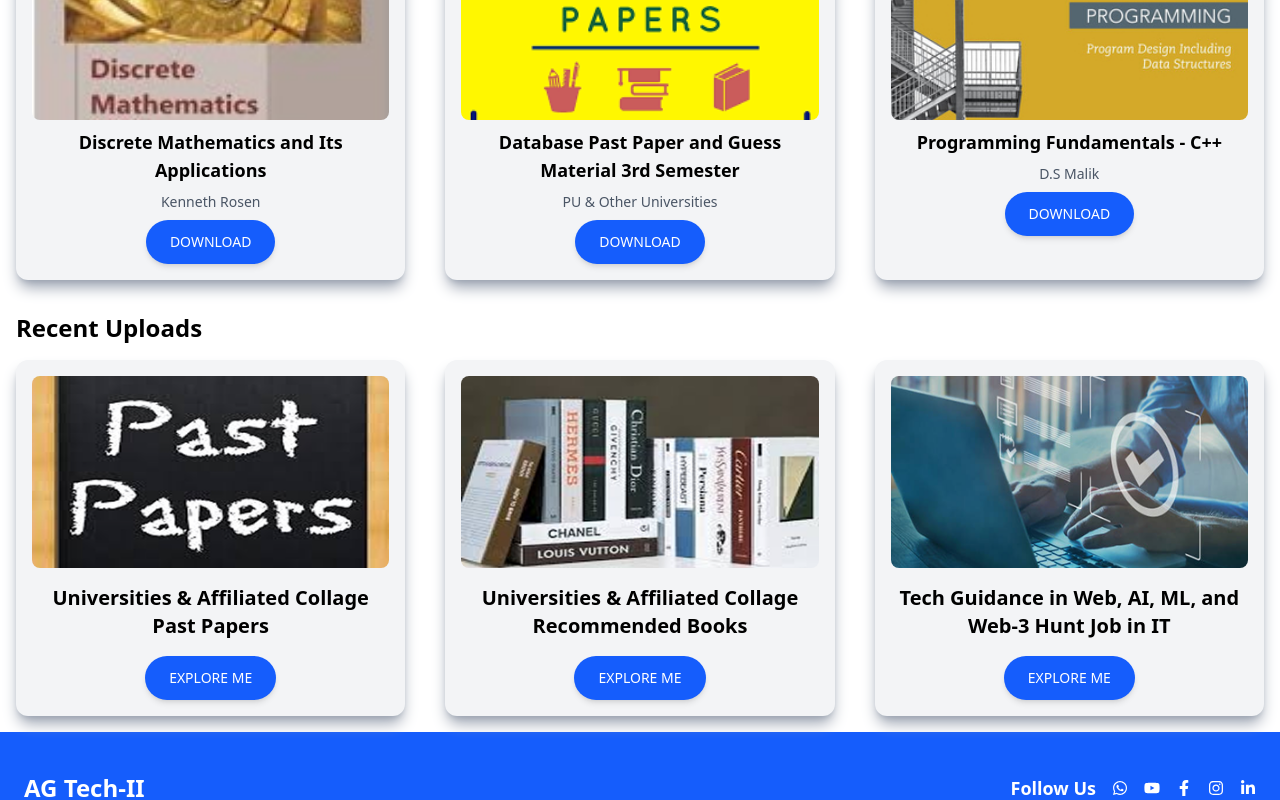
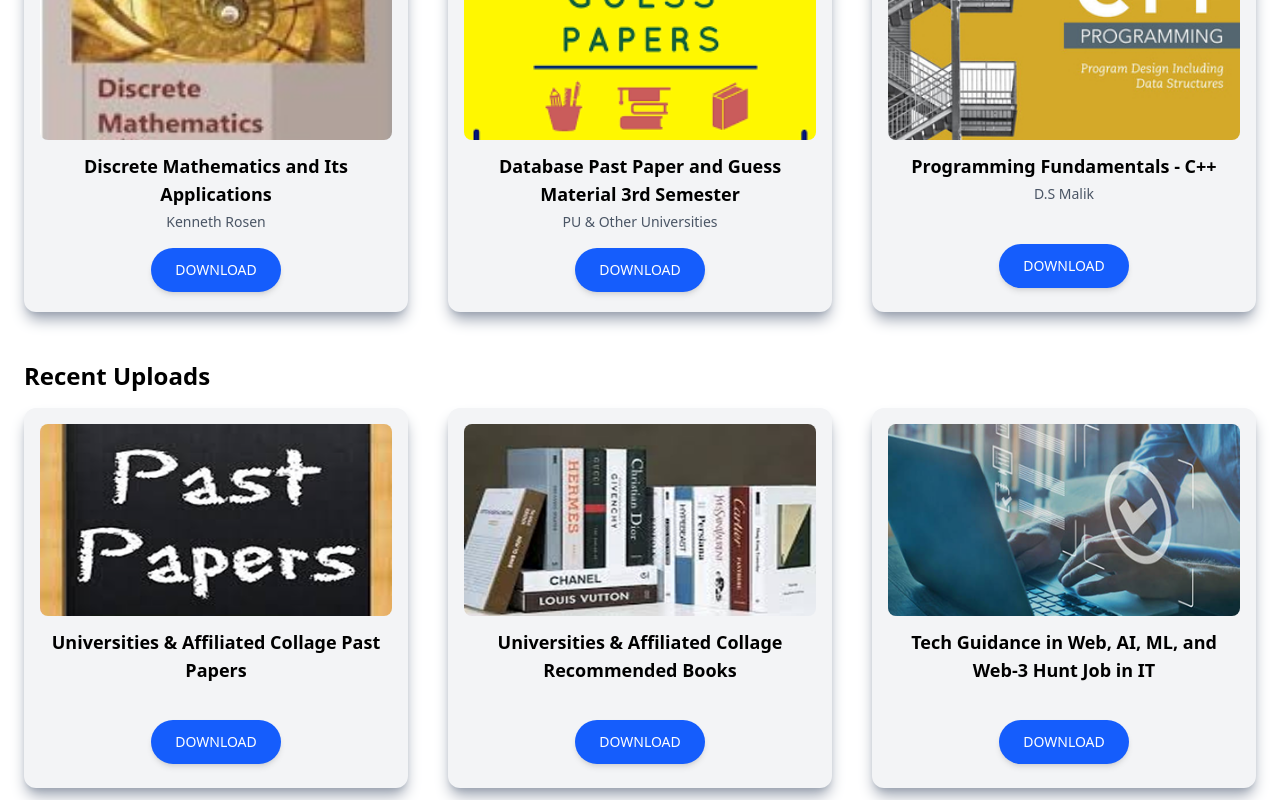
Before and after one commit to hanoon-07/AG-Tech-II-Project, a React (Vite) app in the folder Frontend/: page / in a window 1280 px wide. Shown: the part 1360-2160 px from the top of the page. Built offline with nearby package versions, Linux system fonts and the light colour scheme.

Commit message:
Made card design consistent across pages using UploadCard

```diff
--- a/Frontend/src/Pages/CourseBook.jsx
+++ b/Frontend/src/Pages/CourseBook.jsx
@@ -2,6 +2,7 @@ import React from "react";
 import { useEffect, useState } from "react";
 import { ClimbingBoxLoader } from "react-spinners";
 import Button from "../components/Button";
+import UploadCards from "../components/UploadCards";
 
 const CourseBook = () => {
   const [loading, setLoading] = useState(true);
@@ -173,30 +174,13 @@ function BookContents() {
 
 
   return (
-    <div className=" mx-auto p-4 ml-8 mr-8">
+    <div className=" mx-auto p-6 max-w-7xl">
       <h2 className="text-base sm:text-lg md:text-xl lg:text-2xl font-bold my-3 sm:my-4 md:my-6 px-2">
         Search: Result Past Paper: Discrete Mathematics 3rd Semester Course Code GE-167
       </h2>
       <div className="grid grid-cols-1 sm:grid-cols-2 md:grid-cols-3 xl:grid-cols-4 gap-4 sm:gap-6 md:gap-8 lg:gap-10">
         {uploads.map((upload) => (
-          <div
-            key={upload.id}
-            className="bg-gray-100 p-2 sm:p-3 md:p-4 shadow-md sm:shadow-lg shadow-gray-300 sm:shadow-gray-400 rounded-lg sm:rounded-xl relative flex flex-col items-center text-center transition-all duration-300 ease-out hover:scale-105 hover:shadow-xl sm:hover:shadow-2xl cursor-pointer"
-          >
-            <img
-              src={upload.image}
-              alt={upload.title}
-              className="w-full h-28 xs:h-32 sm:h-36 md:h-40 lg:h-48 object-cover rounded-md sm:rounded-lg transition-all duration-300 ease-in-out transform hover:scale-105 sm:hover:scale-110"
-            />
-
-            <h3 className="text-sm xs:text-base sm:text-lg font-semibold mt-1.5 mb-1 sm:my-2 line-clamp-2">{upload.title}</h3>
-            <p className="text-[10px] xs:text-xs sm:text-sm text-gray-600 mb-1 sm:mb-2">{upload.university}</p>
-            {/* Small & Centered Button */}
-            <Button className="btn mx-auto bg-blue-600 text-white px-2 xs:px-3 sm:px-4 md:px-6 py-1 xs:py-1.5 sm:py-2 md:py-3 text-[10px] xs:text-xs sm:text-sm rounded-full shadow-sm sm:shadow-md hover:bg-amber-500 hover:font-bold transition-all duration-200 ease-in-out transform hover:scale-105 hover:translate-y-1 cursor-pointer">
-              DOWNLOAD
-            </Button>
-
-          </div>
+                    <UploadCards key={upload.id} upload={upload} />
         ))}
       </div>
       <div className="flex justify-center items-center gap-4 mt-8">
--- a/Frontend/src/Pages/PastPapers.jsx
+++ b/Frontend/src/Pages/PastPapers.jsx
@@ -2,6 +2,7 @@ import React from "react";
 import { useEffect, useState } from "react";
 import { ClimbingBoxLoader } from "react-spinners";
 import Button from "../components/Button";
+import UploadCards from "../components/UploadCards";
 
 const PastPapers = () => {
   const [loading, setLoading] = useState(true);
@@ -173,31 +174,14 @@ const indexOfLastItem = currentPage * itemsPerPage;
 
 
   return (
-    <div className=" mx-auto p-4 ml-8 mr-8">
+    <div className=" mx-auto p-6 max-w-7xl">
       <h2 className="text-base sm:text-lg md:text-xl lg:text-2xl font-bold my-3 sm:my-4 md:my-6 px-2">
         Search Result Past Paper: Discrete Mathematics 3rd Semester Course Code GE-167
       </h2>
       <div className="grid grid-cols-1 sm:grid-cols-2 md:grid-cols-3 xl:grid-cols-4 gap-10">
-        {uploads.map((upload) => (
-          <div
-            key={upload.id}
-            className="bg-gray-100 p-3 sm:p-4 shadow-lg shadow-gray-400 rounded-xl relative flex flex-col items-center text-center transition-all duration-300 ease-out hover:scale-105 hover:shadow-2xl cursor-pointer"
-          >
-            <img
-              src={upload.image}
-              alt={upload.title}
-              className="w-full h-36 sm:h-40 md:h-48 object-cover rounded-lg transition-all duration-300 ease-in-out transform hover:scale-110"
-            />
-
-            <h3 className="text-base sm:text-lg font-semibold my-2 line-clamp-2">{upload.title}</h3>
-            <p className="text-xs sm:text-sm text-gray-600 mb-2">{upload.university}</p>
-            {/* Small & Centered Button */}
-            <Button className="btn mx-auto bg-blue-600 text-white px-4 sm:px-6 py-2 sm:py-3 text-xs sm:text-sm rounded-full shadow-md hover:bg-amber-500 hover:font-bold transition-all duration-200 ease-in-out transform hover:scale-105 hover:translate-y-1 cursor-pointer">
-              DOWNLOAD
-            </Button>
-
-          </div>
-        ))}
+         {uploads.map((upload) => (
+            <UploadCards key={upload.id} upload={upload} />
+          ))}
       </div>
       <div className="flex justify-center items-center gap-4 mt-8">
         <button
--- a/Frontend/src/components/Features.jsx
+++ b/Frontend/src/components/Features.jsx
@@ -1,5 +1,6 @@
 import React from "react";
 import Button from "../components/Button";
+import UploadCards from "./UploadCards";
 
 const Features = () => {
   const uploads = [
@@ -21,29 +22,12 @@ const Features = () => {
   ];
 
   return (
-    <div className="max-w-7xl mx-auto p-4">
+    <div className="max-w-7xl mx-auto p-6">
       <h2 className="text-2xl font-bold  mb-4">Recent Uploads</h2>
       <div className="grid grid-cols-1 md:grid-cols-3 gap-10">
-        {uploads.map((upload) => (
-          <div
-            key={upload.id}
-            className=" bg-gray-100 p-4 shadow-lg shadow-gray-400 rounded-xl relative flex flex-col items-center text-center transition-all duration-300 ease-out hover:scale-105 hover:shadow-2xl cursor-pointer"
-          >
-            <img
-              src={upload.image}
-              alt={upload.title}
-              className="w-full h-48 object-cover rounded-lg"
-            />
-
-            <h3 className="text-xl font-bold my-4 ">{upload.title}</h3>
-
-            {/* Small & Centered Button */}
-            <Button className=" mx-5 bg-blue-600 text-white px-6 py-3 text-sm rounded-full shadow-md     hover:bg-blue-700 hover:font-bold transition-all duration-200 ease-in-out transform hover:scale-105   hover:translate-y-1 cursor-pointer">
-              EXPLORE ME
-            </Button>
-
-          </div>
-        ))}
+         {uploads.map((upload) => (
+            <UploadCards key={upload.id} upload={upload} />
+          ))}
       </div>
 
     </div>
--- a/Frontend/src/components/RecentUploads.jsx
+++ b/Frontend/src/components/RecentUploads.jsx
@@ -1,6 +1,7 @@
 import React from "react";
 import Button from "./Button";
 import './styles.css'
+import UploadCards from "./UploadCards";
 
 const RecentUploads = () => {
   const uploads = [
@@ -46,29 +47,12 @@ const RecentUploads = () => {
   ];
 
   return (
-    <div className="max-w-7xl mx-auto p-4">
-      <h2 className="text-2xl font-bold  mb-4">Recent Uploads</h2>
+    <div className="max-w-7xl mx-auto p-6">
+      <h2 className="text-2xl font-bold mb-4">Recent Uploads</h2>
       <div className="grid grid-cols-1 md:grid-cols-3 gap-10">
         {uploads.map((upload) => (
-          <div
-            key={upload.id}
-            className="bg-gray-100 p-4 shadow-lg shadow-gray-400 rounded-xl relative flex flex-col items-center text-center transition-all duration-300 ease-out hover:scale-105 hover:shadow-2xl cursor-pointer"
-          >
-            <img
-              src={upload.image}
-              alt={upload.title}
-              className="w-full h-48 object-cover rounded-lg transition-all duration-300 ease-in-out transform hover:scale-110"
-            />
-
-            <h3 className="text-lg font-semibold my-2">{upload.title}</h3>
-            <p className="text-sm text-gray-600 mb-2">{upload.university}</p>
-            {/* Small & Centered Button */}
-            <Button className="btn mx-5 bg-blue-600 text-white px-6 py-3 text-sm rounded-full shadow-md     hover:bg-amber-500 hover:font-bold transition-all duration-200 ease-in-out transform hover:scale-105   hover:translate-y-1 cursor-pointer">
-              DOWNLOAD
-            </Button>
-
-          </div>
-        ))}
+    <UploadCards key={upload.id} upload={upload} />
+  ))}
       </div>
 
     </div>
--- /dev/null
+++ b/Frontend/src/components/UploadCards.jsx
@@ -0,0 +1,30 @@
+import React from "react"
+import Button from "./Button";
+
+const UploadCards = ({ upload }) => {
+  return (
+    <div className="w-full max-w-sm h-[380px] bg-gray-100 p-4 shadow-lg shadow-gray-400 rounded-xl flex flex-col justify-between text-center transition-all duration-300 ease-out hover:scale-105 hover:shadow-2xl cursor-pointer">
+
+      {/* Image */}
+      <img
+        src={upload.image}
+        alt={upload.title}
+        className="w-full h-48 object-cover rounded-lg"
+      />
+
+      {/* Text Content */}
+      <div className="mt-3 flex flex-col items-center flex-grow gap-2 lg:gap-1">
+        <h3 className="text-base sm:text-lg font-semibold line-clamp-2">{upload.title}</h3>
+        <p className="text-xs sm:text-sm text-gray-600 line-clamp-1">{upload.university}</p>
+      </div>
+
+      {/* Button */}
+      <Button className="btn mx-auto mt-4 mb-2 bg-blue-600 text-white px-4 sm:px-6 py-2 sm:py-3 text-xs sm:text-sm rounded-full shadow-md hover:bg-amber-500 hover:font-bold transition-all duration-200 ease-in-out transform hover:scale-105 hover:translate-y-1">
+        DOWNLOAD
+      </Button>
+    </div>
+  );
+};
+
+
+export default UploadCards;
```
